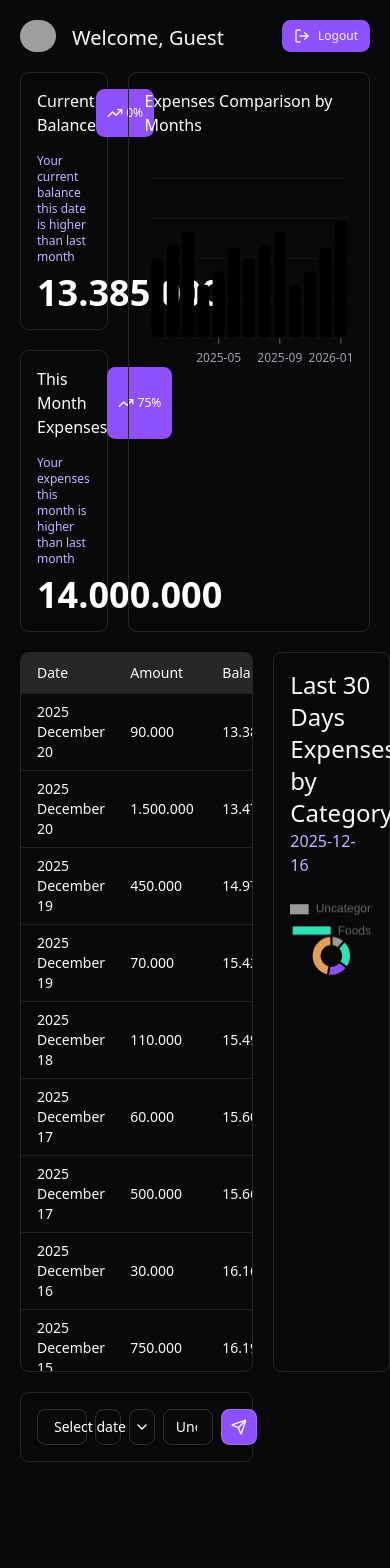
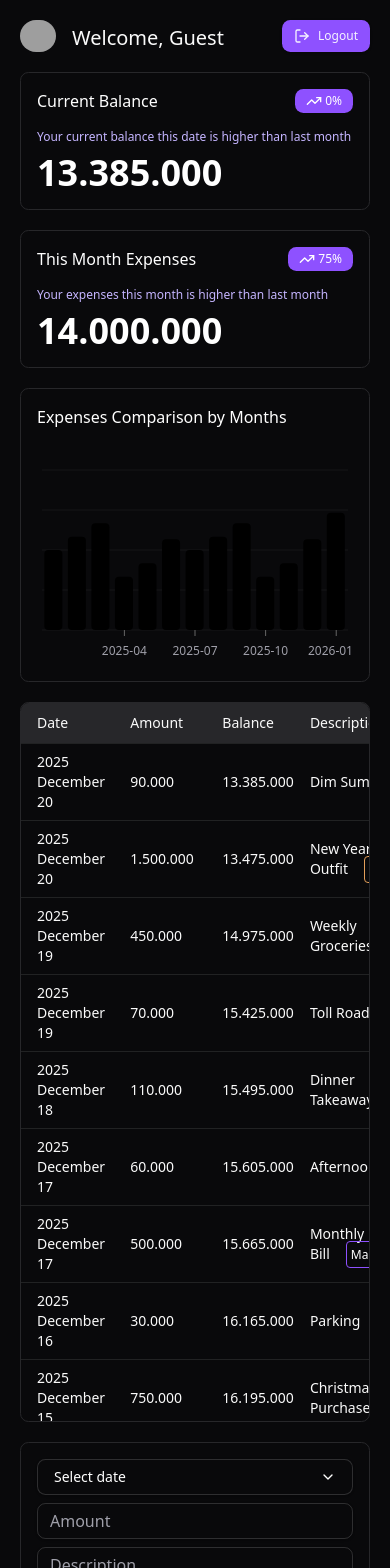
Before and after one commit to pukuri/expenses, a React (Vite) app in the folder frontend/: page /sample in a window 390 px wide. Shown: the top 1568 px of the page. Before the commit the page ends 1502 px from the top, so only its background shows below. Built offline with nearby package versions, Linux system fonts and the light colour scheme; grey boxes are pictures that could not be loaded.

Commit message:
adjust mobil view

```diff
--- a/frontend/src/features/MainLayout.tsx
+++ b/frontend/src/features/MainLayout.tsx
@@ -55,8 +55,8 @@ export default function MainLayout({ data, categories, user, isSample, currentAm
             </div>
             <Button size="sm" onClick={handleLogout}><LogOut /> Logout</Button>
           </div>
-          <div className='mx-5 flex flex-row gap-5'>
-            <div className='flex flex-col gap-5 w-1/4'>
+          <div className='mx-5 flex flex-col md:flex-row gap-5'>
+            <div className='flex flex-col gap-5 w-full md:w-1/4'>
               <div className={cardStyle}>
                 <CurrentBalance currentBalance={currentBalance} lastBalance={lastBalance} />
               </div>
@@ -64,12 +64,12 @@ export default function MainLayout({ data, categories, user, isSample, currentAm
                 <CurrentMonthExpenses currentAmount={currentAmount} lastAmount={lastAmount} />
               </div>
             </div>
-            <div className={'w-3/4 '+`${cardStyle}`}>
+            <div className={'w-full md:w-3/4 '+`${cardStyle}`}>
               <ExpensesByMonths data={monthlyChartData} />
             </div>
           </div>
-          <div className='flex flex-row px-5 gap-5'>
-            <div className='flex flex-col w-2/3 mt-5'>
+          <div className='flex flex-col md:flex-row px-5 gap-5'>
+            <div className='flex flex-col w-full md:w-2/3 mt-5'>
               <div className={`h-180 overflow-scroll ${cardStyle}`}>
                 <MainTable isSample={isSample} data={data} categories={categories} fetchTransactions={fetchTransactions} />
               </div>
@@ -77,7 +77,7 @@ export default function MainLayout({ data, categories, user, isSample, currentAm
                 <TransactionInput categories={categories} isSample={isSample} fetchTransactions={fetchTransactions} />
               </div>
             </div>
-            <div className='flex flex-col w-1/3 mt-5'>
+            <div className='flex flex-col w-full md:w-1/3 md:mt-5'>
               <div className={`h-180 ${cardStyle}`}>
                 <CurrentMonthChart expenses={expensesByMonthCategory}/>
               </div>
--- a/frontend/src/features/TransactionInput.tsx
+++ b/frontend/src/features/TransactionInput.tsx
@@ -49,8 +49,8 @@ export default function TransactionInput({ categories, isSample, fetchTransactio
 
   return (
     <div className="w-full p-4 bottom-0 right-0 rounded-md bg-neutral-2 text-white">
-      <form onSubmit={handleSubmit} className="flex flex-row gap-2">
-        <div className="w-3/12 flex flex-col">
+      <form onSubmit={handleSubmit} className="flex flex-col md:flex-row gap-2">
+        <div className="md:w-3/12 flex flex-col">
           <Popover>
             <PopoverTrigger asChild>
               <Button
@@ -83,21 +83,21 @@ export default function TransactionInput({ categories, isSample, fetchTransactio
             </PopoverContent>
           </Popover>
         </div>
-        <div className="w-3/12 flex flex-col">
+        <div className="md:w-3/12 flex flex-col">
           <Input
             type="number"
             onChange={(e) => setFormData({ ...formData, amount: Number(e.target.value) || 0 })}
             placeholder="Amount"
             required></Input>
         </div>
-        <div className="w-3/12 flex flex-col">
+        <div className="md:w-3/12 flex flex-col">
           <Input
             value={formData.description}
             onChange={(e) => setFormData({ ...formData, description: e.target.value })}
             placeholder="Description"
             required></Input>
         </div>
-        <div className="w-3/12 flex flex-col">
+        <div className="md:w-3/12 flex flex-col">
           <Select
             value={JSON.stringify(formData.category_id)}
             onValueChange = {(value) => setFormData({ ...formData, category_id: Number(value) })}
--- a/frontend/src/pages/Story.tsx
+++ b/frontend/src/pages/Story.tsx
@@ -92,6 +92,8 @@ Google Cloud Build handled CI/CD automation via a single cloudbuild.yaml at repo
 Visit the [Github repo]("https://github.com/pukuri/expenses/blob/main/cloudbuild.yaml") for the full cloudbuild.yaml code that I developed.
 
 One hiccup hit post-deploy: frontend pages returned 404s despite successful builds, thanks to Cloudflare's strict route mapping clashing with bucket paths. Fixed it cleanly with Cloudflare Workers. Route expenses.fachriakbarr.com/api/* to Cloud Run for backend APIs and the rest to the GCS bucket for frontend. Now everything flows: static UI loads instantly, API calls hit the right service, all proxied securely through Cloudflare.
+
+Update January 6th: Turns out Google Cloud SQL is pretty expensive despite already using its lower spec machines. So I switched to [Neon]("https://neon.com/") and using its free tier. My app is not that SQL heavy anyway.
 
 Below is the Cloudflare worker code to handle routing that I developed with the help of LLMs.
   `;
@@ -316,7 +318,7 @@ async function handleRequest(request) {
 \`\`\`
   `;
 
-  const textClass = "text-[16px] prose prose-p:text-[16px] prose-p:mb-4 max-w-none prose-a:text-blue-600 prose-a:underline text-white"
+  const textClass = "text-[16px] prose prose-p:text-[16px] prose-p:mb-4 max-w-120 md:max-w-none prose-a:text-blue-600 prose-a:underline text-white"
   const markdownClass = "text-[16px] mb-4 mx-auto prose prose-pre:bg-gray-900 prose-pre:border max-w-none prose-pre:text-sm"
 
   return (
@@ -324,7 +326,7 @@ async function handleRequest(request) {
       <h1 className="text-center text-4xl">Expenses Tracker App From Zero</h1>
       <h2 className="text-center text-xl text-gray-500 pt-2">How I develop and deploy an app from scratch</h2>
 
-      <div className="py-10 flex flex-col gap-4">
+      <div className="py-10 px-4 flex flex-col gap-4">
         <div className={textClass}>
           <ReactMarkdown components={{ a: LinkRenderer }}>
             {introContent}
```
Also changed, not shown: frontend/public/images/deployment1.png.
